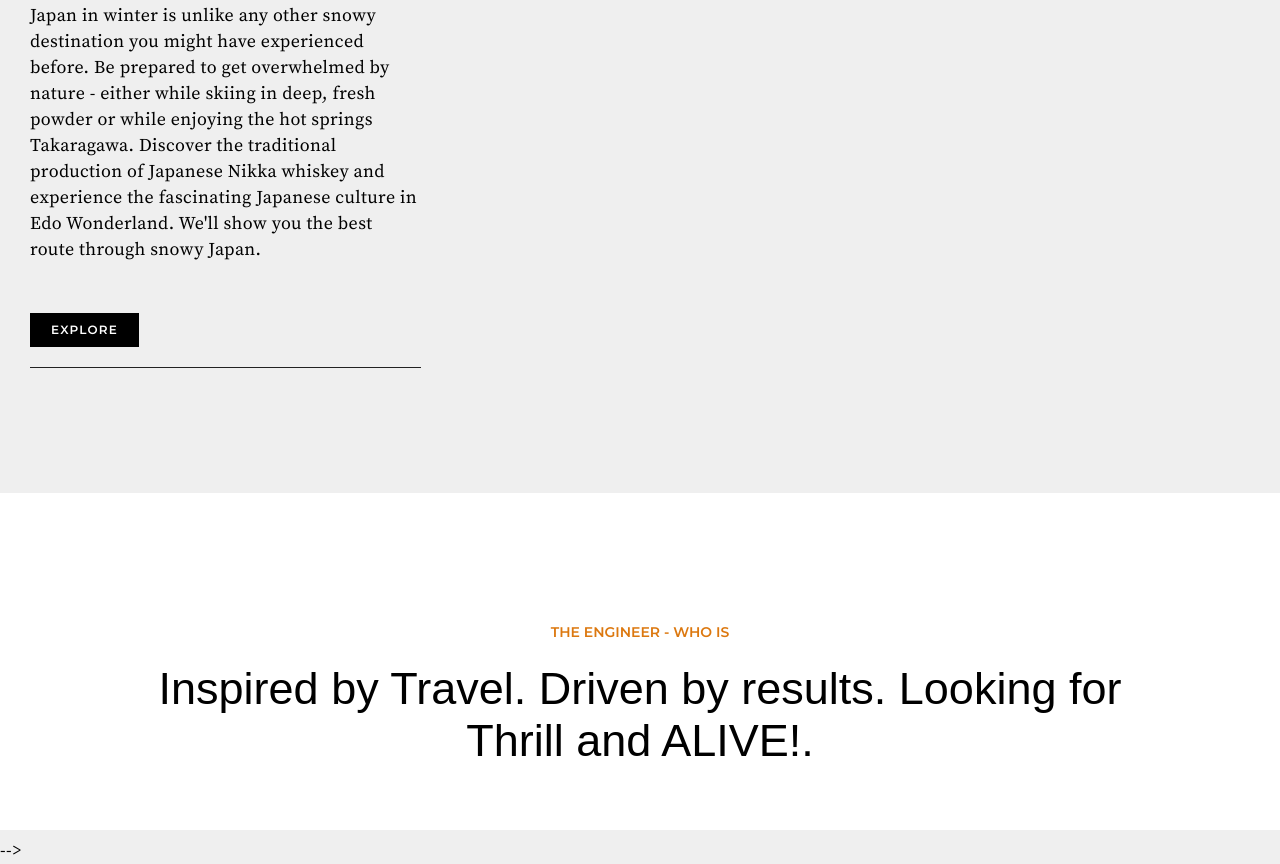
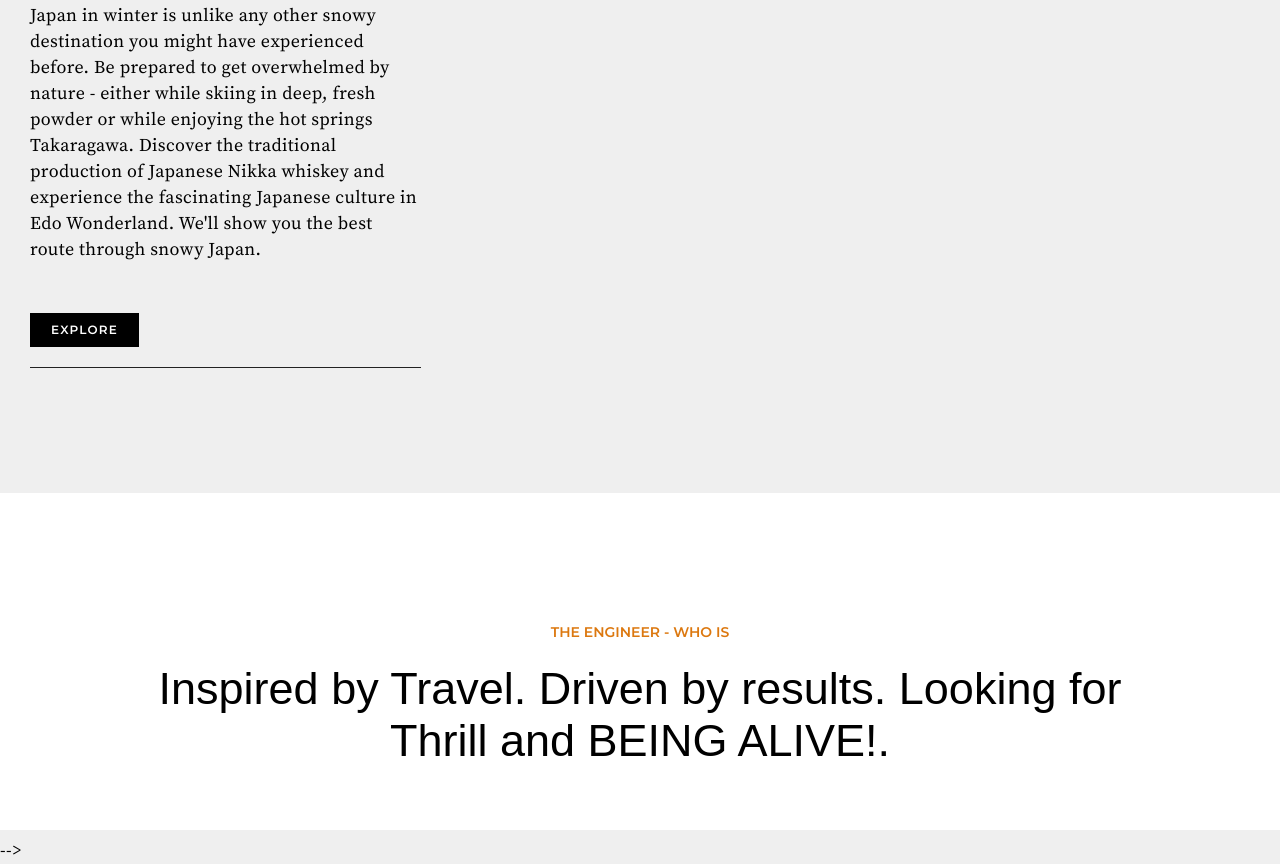
Before and after one commit to hardik303/hardik303.github.io, a plain HTML site: page index.html in a window 1280 px wide. Shown: the part 3018-3882 px from the top of the page. Drawn offline with nearby package versions, Linux system fonts and the light colour scheme; a web font is replaced by a local one.

Commit message:
first look

```diff
--- a/index.html
+++ b/index.html
@@ -266,7 +266,7 @@ window.addEventListener("load",function(event){});document.addEventListener('mou
 <h5 class="ce_headline limit1200 center">
 The Engineer - who is </h5>
 <div class="ce_text limit1000 center bigtext block">
-<div class="ktext"><h1>Inspired by Travel. Driven by results. Looking for Thrill and ALIVE!.</h1>
+<div class="ktext"><h1>Inspired by Travel. Driven by results. Looking for Thrill and BEING ALIVE!.</h1>
 <p>&nbsp;</p></div>
 </div>
 <!-- <div class="dist30"></div>
```
